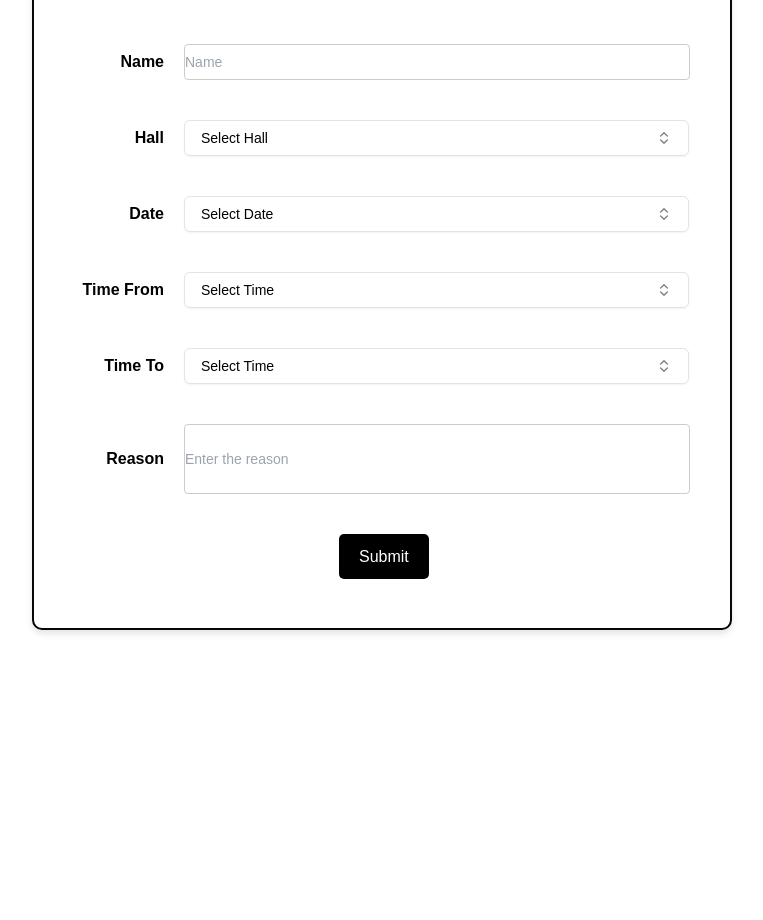
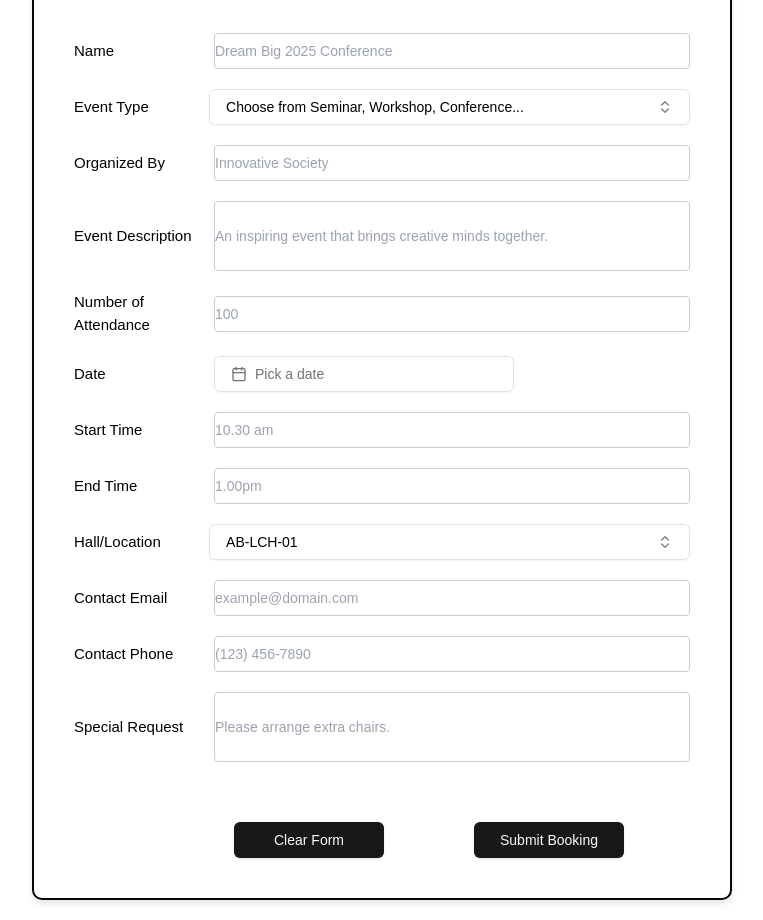
Before and after one commit to zaplink/HallEase-New, a Next.js app: page /booking in a window 1280 px wide. Shown: the part 120-1040 px from the top of the page, without its empty margins (258-1021 px from the left). Before the commit the page ends 800 px from the top, so only its background shows below. Built offline with nearby package versions, Linux system fonts and the light colour scheme.

Commit message:
Create Booking form

```diff
--- a/package.json
+++ b/package.json
@@ -17,9 +17,11 @@
     "class-variance-authority": "^0.7.1",
     "clsx": "^2.1.1",
     "cmdk": "1.0.0",
+    "date-fns": "^4.1.0",
     "lucide-react": "^0.473.0",
     "next": "15.1.6",
     "react": "^18.3.1",
+    "react-day-picker": "8.10.1",
     "react-dom": "^18.3.1",
     "react-hook-form": "^7.54.2",
     "react-icons": "^5.4.0",
--- a/src/app/style.css
+++ b/src/app/style.css
@@ -11,9 +11,9 @@
 .bookingform {
   border: 2px solid rgb(7, 7, 7);
   border-radius: 10px;
-  padding: 30px 40px;
+  padding: 5px 40px;
   width: 700px;
- height: 700px;
+ height: 1000px;
   background-color: #ffffff;
   box-shadow: 0 4px 6px rgba(0, 0, 0, 0.1);
 }
@@ -23,21 +23,22 @@
   font-size: 28px;
   font-weight: 700;
   text-align: center;
-  margin-bottom: 40px;
+  margin-bottom: 25px;
+
 }
 
 .field-container {
   display: flex; /* Flexbox to align label and input on the same line */
   align-items: center; /* Vertically align label and input */
-  margin-bottom: 40px; /* Space between fields */
+  margin-bottom: 20px; /* Space between fields */
 }
 
 .bookinglabel {
-  font-weight: 600;
-  font-size: 16px;
+  font-weight: 400;
+  font-size: 15px;
   margin-right: 20px;
-  width: 90px; /* Fixed width for labels to align fields */
-  text-align: right; /* Right-align label text */
+  width: 120px; /* Fixed width for labels to align fields */
+  text-align: left; /* Right-align label text */
 }
 
 .bookinginput {
@@ -76,3 +77,18 @@
   width: 90px;
 
 }
+.para{
+ margin-bottom: 35px ;
+ margin-left: 45px;
+}
+.clearbut{
+margin-left: 160px;
+width: 150px;
+margin-top: 40px;
+}
+
+.submitbut{
+margin-left: 90px;
+width: 150px;
+margin-top: 40px;
+}
--- a/src/components/combobox.tsx
+++ b/src/components/combobox.tsx
@@ -17,7 +17,7 @@ export function Combobox({ options, placeholder, value, onChange }: ComboboxProp
   return (
     <Popover open={open} onOpenChange={setOpen}>
       <PopoverTrigger asChild>
-        <Button variant="outline" role="combobox" aria-expanded={open} className="w-[505px] justify-between">
+        <Button variant="outline" role="combobox" aria-expanded={open} className="w-[500px] justify-between ">
           {value ? options.find((option) => option.value === value)?.label : placeholder}
           <ChevronsUpDown className="ml-2 h-4 w-4 shrink-0 opacity-50" />
         </Button>
--- a/src/components/ui/Bookingform.tsx
+++ b/src/components/ui/Bookingform.tsx
@@ -4,39 +4,57 @@ import React, { use, useState } from 'react';
 import '../../app/style.css';
 import './button';
 import { Combobox } from '../combobox';
+import { DatePickerDemo } from './DatePicker';
+import { Button } from './button';
+
+
 
 
 function Bookingform() {
   // States to store selected values
   const [hall, setHall] = useState('');
-  const [date, setDate] = useState('');
-  const [timeFrom, setTimeFrom] = useState('');
-  const [timeTo, setTimeTo] = useState('');
-  const [reason, setReason] = useState('');
+  const [eventType, setEventType] = useState('');
+  const [organizedBy, setOrganizedBy] = useState('');
+  const [description, setDescription] = useState('');
+  const [attendance, setAttendance] = useState('');
+  const [startTime, setStartTime] = useState('');
+  const [endTime, setEndTime] = useState('');
+  const [email, setEmail] = useState('');
+  const [phone, setPhone] = useState('');
+  const [specialRequest, setSpecialRequest] = useState('');
+
+
 
   // Options for each field
-  const hallOptions = [
-    { value: 'hall01', label: 'Hall 01' },
-    { value: 'hall02', label: 'Hall 02' },
-    { value: 'hall03', label: 'Hall 03' },
-    { value: 'hall04', label: 'Hall 04' },
-    { value: 'hall05', label: 'Hall 05' },
+  const eventtype = [
+    { value: 'seminar', label: 'Seminar' },
+    { value: 'workshop', label: 'work shop' },
+    { value: 'confference', label: 'confference' },
+    { value: 'prizegiving', label: 'prize giving' },
+    { value: 'consert', label: 'consert' },
   ];
 
-  const dateOptions = [
-    { value: '2025-01-25', label: '2025-01-25' },
-    { value: '2025-01-26', label: '2025-01-26' },
-    { value: '2025-01-27', label: '2025-01-27' },
-    { value: '2025-01-28', label: '2025-01-28' },
+  const hallOptions = [
+    { value: 'ABH1', label: 'ABH1' },
+    { value: 'ABH2', label: 'ABH2' },
+    { value: 'ABH3', label: 'ABH3' },
+    { value: 'ABH4', label: 'ABH4' },
   ];
 
-  const timeOptions = [
-    { value: '09:00', label: '09:00 AM' },
-    { value: '10:00', label: '10:00 AM' },
-    { value: '11:00', label: '11:00 AM' },
-    { value: '12:00', label: '12:00 PM' },
-    { value: '01:00', label: '01:00 PM' },
-  ];
+  const clearForm = () => {
+    setHall('');
+    setEventType('');
+    setOrganizedBy('');
+    setDescription('');
+    setAttendance('');
+    setStartTime('');
+    setEndTime('');
+    setEmail('');
+    setPhone('');
+    setSpecialRequest('');
+  };
+
+
 
 
 
@@ -44,58 +62,89 @@ function Bookingform() {
     <div className="container">
       <form className="bookingform">
         <h1 className="bookingtitle">Hall Booking Form</h1>
+ <p className='para'>Submit key details for your event to complete your booking efficiently.</p>
+
 
         <div className="field-container">
           <label className="bookinglabel">Name</label>
-          <input type="text" placeholder="Name" className="bookinginput" />
+          <input type="text" placeholder="Dream Big 2025 Conference" className="bookinginput" required />
         </div>
 
         <div className="field-container">
-          <label className="bookinglabel">Hall</label>
+          <label className="bookinglabel">Event Type</label>
+          <Combobox
+            options={eventtype}
+            placeholder="Choose from Seminar, Workshop, Conference..."
+            value={eventType}
+            onChange={setEventType}
+          />
+        </div>
+
+        <div className="field-container">
+          <label className="bookinglabel">Organized By</label>
+          <input type="text" placeholder= "Innovative Society"className="bookinginput" required/>
+
+        </div>
+
+        <div className="field-container">
+          <label className="bookinglabel">Event Description</label>
+          <input type="text" className='bookinginput2' placeholder='An inspiring event that brings creative minds together.'/>
+        </div>
+
+
+<div className="field-container">
+          <label className="bookinglabel">Number of Attendance</label>
+          <input type="text" placeholder="100" className="bookinginput" required/>
+        </div>
+
+
+        <div className="field-container">
+          <label className="bookinglabel">Date</label>
+        <DatePickerDemo />
+        </div>
+
+        <div className="field-container">
+          <label className="bookinglabel">Start Time</label>
+          <input type="text" placeholder="10.30 am" className="bookinginput" required />
+        </div>
+
+        <div className="field-container">
+          <label className="bookinglabel">End Time</label>
+          <input type="text" placeholder="1.00pm" className="bookinginput" required/>
+        </div>
+
+        <div className="field-container">
+          <label className="bookinglabel">Hall/Location</label>
           <Combobox
             options={hallOptions}
-            placeholder="Select Hall"
+            placeholder="AB-LCH-01"
             value={hall}
             onChange={setHall}
           />
         </div>
 
         <div className="field-container">
-          <label className="bookinglabel">Date</label>
-          <Combobox
-            options={dateOptions}
-            placeholder="Select Date"
-            value={date}
-            onChange={setDate}
-          />
+          <label className="bookinglabel">Contact Email</label>
+          <input type="email" placeholder="example@domain.com" className="bookinginput" required/>
         </div>
 
         <div className="field-container">
-          <label className="bookinglabel">Time From</label>
-          <Combobox
-            options={timeOptions}
-            placeholder="Select Time"
-            value={timeFrom}
-            onChange={setTimeFrom}
-          />
+          <label className="bookinglabel">Contact Phone</label>
+          <input type="phone" placeholder="(123) 456-7890" className="bookinginput" required/>
         </div>
 
         <div className="field-container">
-          <label className="bookinglabel">Time To</label>
-          <Combobox
-            options={timeOptions}
-            placeholder="Select Time"
-            value={timeTo}
-            onChange={setTimeTo}
-          />
+          <label className="bookinglabel">Special Request</label>
+          <input type="text" className='bookinginput2' placeholder='Please arrange extra chairs.'/>
         </div>
 
-        <div className="field-container">
-          <label className="bookinglabel">Reason</label>
-          <input type="text" className='bookinginput2' placeholder='Enter the reason'/>
-        </div>
+<div  className="field-container">
+<Button className='clearbut'onClick={clearForm} >Clear Form</Button>
+<Button className='submitbut'>Submit Booking</Button>
+</div>
 
-        <button className="button">Submit</button>
+
+
       </form>
     </div>
   );
--- /dev/null
+++ b/src/components/ui/DatePicker.tsx
@@ -0,0 +1,43 @@
+"use client"
+
+import * as React from "react"
+import { format } from "date-fns"
+import { CalendarIcon } from "lucide-react"
+
+import { cn } from "@/lib/utils"
+import { Button } from "@/components/ui/button"
+import { Calendar } from "@/components/ui/calendar"
+import {
+  Popover,
+  PopoverContent,
+  PopoverTrigger,
+} from "@/components/ui/popover"
+
+export function DatePickerDemo() {
+  const [date, setDate] = React.useState<Date>()
+
+  return (
+    <Popover>
+      <PopoverTrigger asChild>
+        <Button
+          variant={"outline"}
+          className={cn(
+            "w-[300px] justify-start text-left font-normal",
+            !date && "text-muted-foreground"
+          )}
+        >
+          <CalendarIcon />
+          {date ? format(date, "PPP") : <span>Pick a date</span>}
+        </Button>
+      </PopoverTrigger>
+      <PopoverContent className="w-auto p-0" align="start">
+        <Calendar
+          mode="single"
+          selected={date}
+          onSelect={setDate}
+          initialFocus
+        />
+      </PopoverContent>
+    </Popover>
+  )
+}
--- /dev/null
+++ b/src/components/ui/calendar.tsx
@@ -0,0 +1,76 @@
+"use client"
+
+import * as React from "react"
+import { ChevronLeft, ChevronRight } from "lucide-react"
+import { DayPicker } from "react-day-picker"
+
+import { cn } from "@/lib/utils"
+import { buttonVariants } from "@/components/ui/button"
+
+export type CalendarProps = React.ComponentProps<typeof DayPicker>
+
+function Calendar({
+  className,
+  classNames,
+  showOutsideDays = true,
+  ...props
+}: CalendarProps) {
+  return (
+    <DayPicker
+      showOutsideDays={showOutsideDays}
+      className={cn("p-3", className)}
+      classNames={{
+        months: "flex flex-col sm:flex-row space-y-4 sm:space-x-4 sm:space-y-0",
+        month: "space-y-4",
+        caption: "flex justify-center pt-1 relative items-center",
+        caption_label: "text-sm font-medium",
+        nav: "space-x-1 flex items-center",
+        nav_button: cn(
+          buttonVariants({ variant: "outline" }),
+          "h-7 w-7 bg-transparent p-0 opacity-50 hover:opacity-100"
+        ),
+        nav_button_previous: "absolute left-1",
+        nav_button_next: "absolute right-1",
+        table: "w-full border-collapse space-y-1",
+        head_row: "flex",
+        head_cell:
+          "text-muted-foreground rounded-md w-8 font-normal text-[0.8rem]",
+        row: "flex w-full mt-2",
+        cell: cn(
+          "relative p-0 text-center text-sm focus-within:relative focus-within:z-20 [&:has([aria-selected])]:bg-accent [&:has([aria-selected].day-outside)]:bg-accent/50 [&:has([aria-selected].day-range-end)]:rounded-r-md",
+          props.mode === "range"
+            ? "[&:has(>.day-range-end)]:rounded-r-md [&:has(>.day-range-start)]:rounded-l-md first:[&:has([aria-selected])]:rounded-l-md last:[&:has([aria-selected])]:rounded-r-md"
+            : "[&:has([aria-selected])]:rounded-md"
+        ),
+        day: cn(
+          buttonVariants({ variant: "ghost" }),
+          "h-8 w-8 p-0 font-normal aria-selected:opacity-100"
+        ),
+        day_range_start: "day-range-start",
+        day_range_end: "day-range-end",
+        day_selected:
+          "bg-primary text-primary-foreground hover:bg-primary hover:text-primary-foreground focus:bg-primary focus:text-primary-foreground",
+        day_today: "bg-accent text-accent-foreground",
+        day_outside:
+          "day-outside text-muted-foreground aria-selected:bg-accent/50 aria-selected:text-muted-foreground",
+        day_disabled: "text-muted-foreground opacity-50",
+        day_range_middle:
+          "aria-selected:bg-accent aria-selected:text-accent-foreground",
+        day_hidden: "invisible",
+        ...classNames,
+      }}
+      components={{
+        IconLeft: ({ className, ...props }) => (
+          <ChevronLeft className={cn("h-4 w-4", className)} {...props} />
+        ),
+        IconRight: ({ className, ...props }) => (
+          <ChevronRight className={cn("h-4 w-4", className)} {...props} />
+        ),
+      }}
+      {...props}
+    />
+  )
+}
+Calendar.displayName = "Calendar"
+
+export { Calendar }
```
Also changed, not shown: 1 other file (tests, documents, lock files or other folders).
